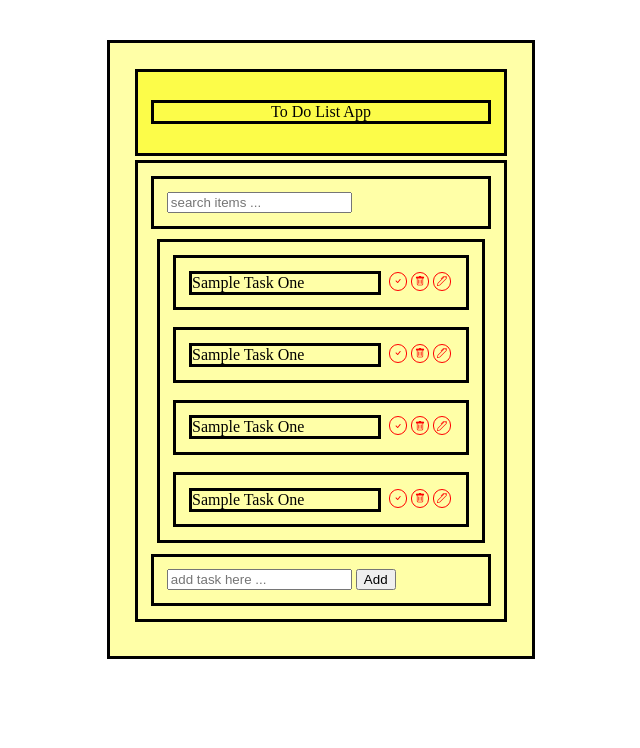
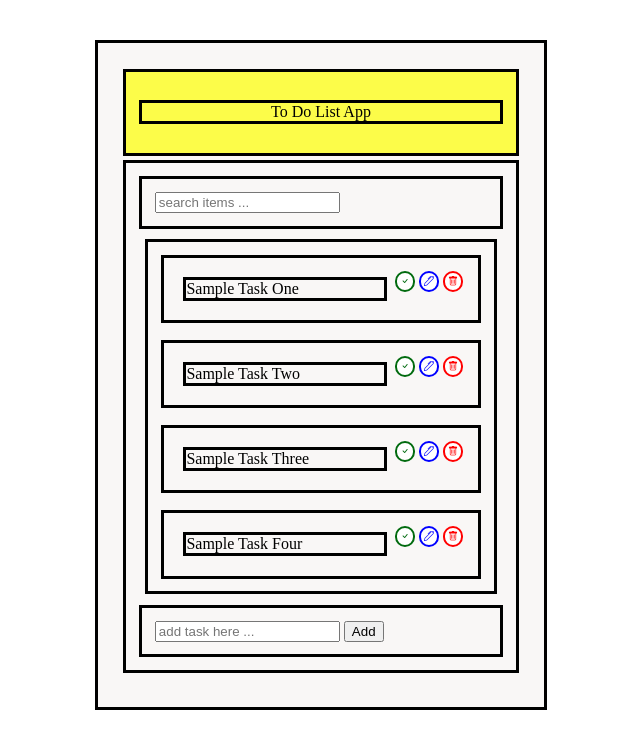
Before and after one commit to hraofian/vanillaJavaScriptProjects, a plain HTML site: page 05-todolist/todolist.html in a window 1280 px wide. Shown: the whole page, without its empty margins (319-959 px from the left). Drawn offline with nearby package versions, Linux system fonts and the light colour scheme.

Commit message:
to do list start codding js

```diff
--- a/05-todolist/todolist.css
+++ b/05-todolist/todolist.css
@@ -8,7 +8,7 @@ body {
   display: grid;
   grid-template-columns: repeat(10, 1fr);
   grid-template-rows: repeat(2, auto auto);
-  background-color: #ffffa7;
+  background-color: #f9f7f6;
   column-gap: 4px;
   row-gap: 4px;
   border: solid;
@@ -71,10 +71,11 @@ li {
   grid-column: 1/11;
   display: grid;
   grid-template-columns: repeat(12, 1fr);
+  /* min-height: 5vw; */
 }
 li p {
   border: solid;
-  margin: 0;
+  margin: 0.5vw;
   margin-right: 0.5vw;
   grid-column: 1/10;
   align-items: center;
@@ -83,35 +84,38 @@ li p {
 }
 
 #delete-icon {
-  width: 30px;
-  height: 30px;
-  border: 1.5px solid #ff0000;
+  width: 40px;
+  height: 40px;
+  border: 2px solid #ff0000;
   padding: 3px;
   border-radius: 900px;
   color: #ff0000;
   font-size: 10px;
   margin: 2px;
+  background-color: white;
 }
 
 #tick-icon {
-  width: 30px;
-  height: 30px;
-  border: 1.5px solid #ff0000;
+  width: 40px;
+  height: 40px;
+  border: 2px solid #016a0e;
   padding: 3px;
   border-radius: 900px;
-  color: #ff0000;
+  color: #016a0e;
   font-size: 10px;
   margin: 2px;
+  background-color: white;
 }
 #edith-icon {
-  width: 30px;
-  height: 30px;
-  border: 1.5px solid #ff0000;
+  width: 40px;
+  height: 40px;
+  border: 2px solid #0000ff;
   padding: 3px;
   border-radius: 900px;
-  color: #ff0000;
+  color: #0000ff;
   font-size: 10px;
   margin: 2px;
+  background-color: white;
 }
 
 #tick-icon {
--- a/05-todolist/todolist.html
+++ b/05-todolist/todolist.html
@@ -27,48 +27,49 @@
               <i id="tick-icon" class="bi bi-check"></i>
             </span>
             <span>
-              <i id="edith-icon" class="bi bi-trash"></i>
+              <i id="edith-icon" class="bi bi-pen"></i>
             </span>
             <span>
-              <i id="delete-icon" class="bi bi-pen"></i>
+              <i id="delete-icon" class="bi bi-trash"></i>
             </span>
           </li>
           <li>
-            <p>Sample Task One</p>
+            <p>Sample Task Two</p>
             <span>
               <i id="tick-icon" class="bi bi-check"></i>
             </span>
             <span>
-              <i id="edith-icon" class="bi bi-trash"></i>
+              <i id="edith-icon" class="bi bi-pen"></i>
             </span>
             <span>
-              <i id="delete-icon" class="bi bi-pen"></i>
+              <i id="delete-icon" class="bi bi-trash"></i>
             </span>
           </li>
           <li>
-            <p>Sample Task One</p>
+            <p>Sample Task Three</p>
             <span>
               <i id="tick-icon" class="bi bi-check"></i>
             </span>
             <span>
-              <i id="edith-icon" class="bi bi-trash"></i>
+              <i id="edith-icon" class="bi bi-pen"></i>
             </span>
             <span>
-              <i id="delete-icon" class="bi bi-pen"></i>
+              <i id="delete-icon" class="bi bi-trash"></i>
             </span>
           </li>
           <li>
-            <p>Sample Task One</p>
+            <p>Sample Task Four</p>
             <span>
               <i id="tick-icon" class="bi bi-check"></i>
             </span>
             <span>
-              <i id="edith-icon" class="bi bi-trash"></i>
+              <i id="edith-icon" class="bi bi-pen"></i>
             </span>
             <span>
-              <i id="delete-icon" class="bi bi-pen"></i>
+              <i id="delete-icon" class="bi bi-trash"></i>
             </span>
           </li>
+
         </ul>
         <div class="add-container">
           <input type="text" id="add-box" placeholder="add task here ..." />
```
Also changed, not shown: 05-todolist/todolist.js (line endings or trailing spaces).
